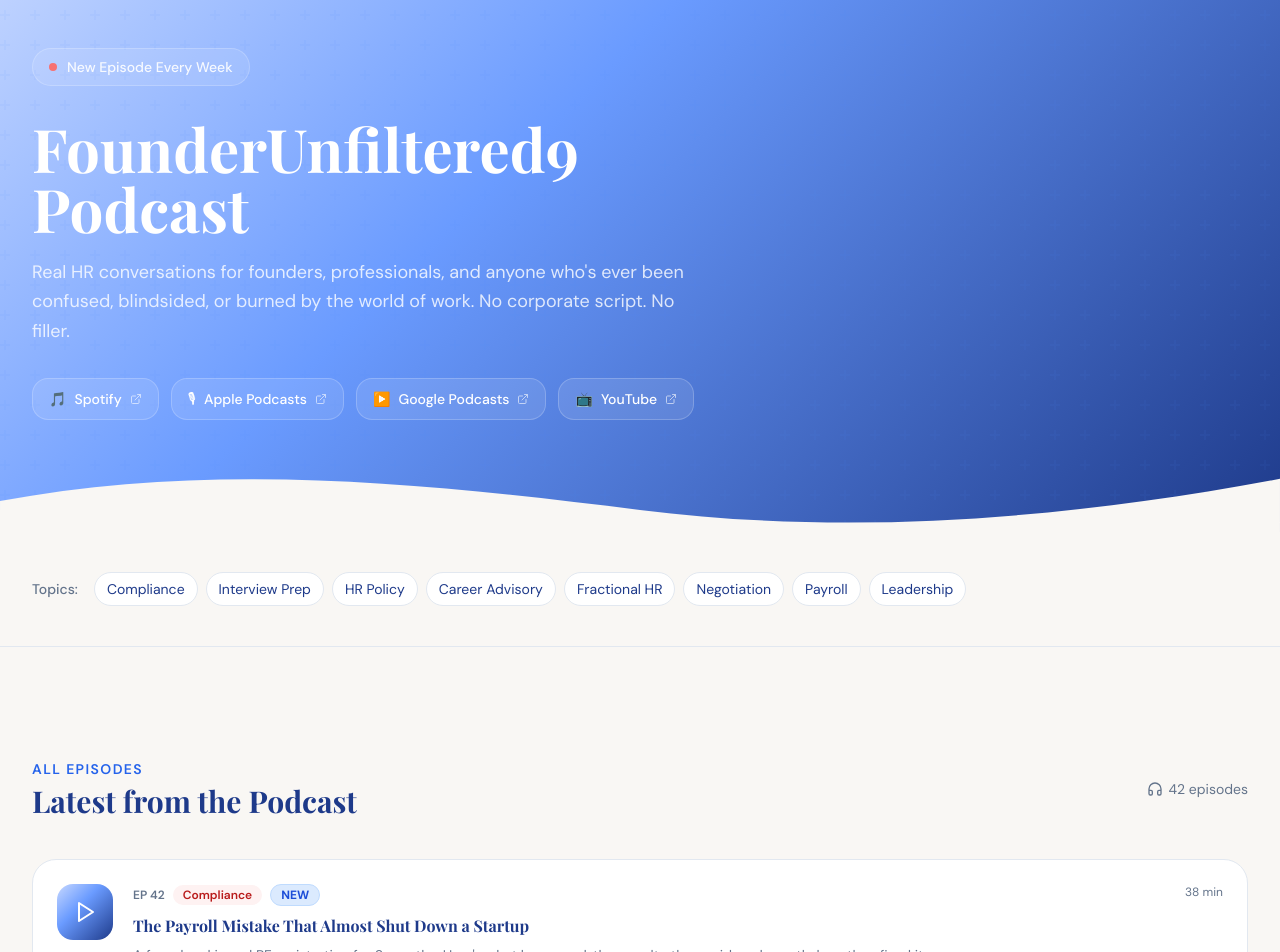
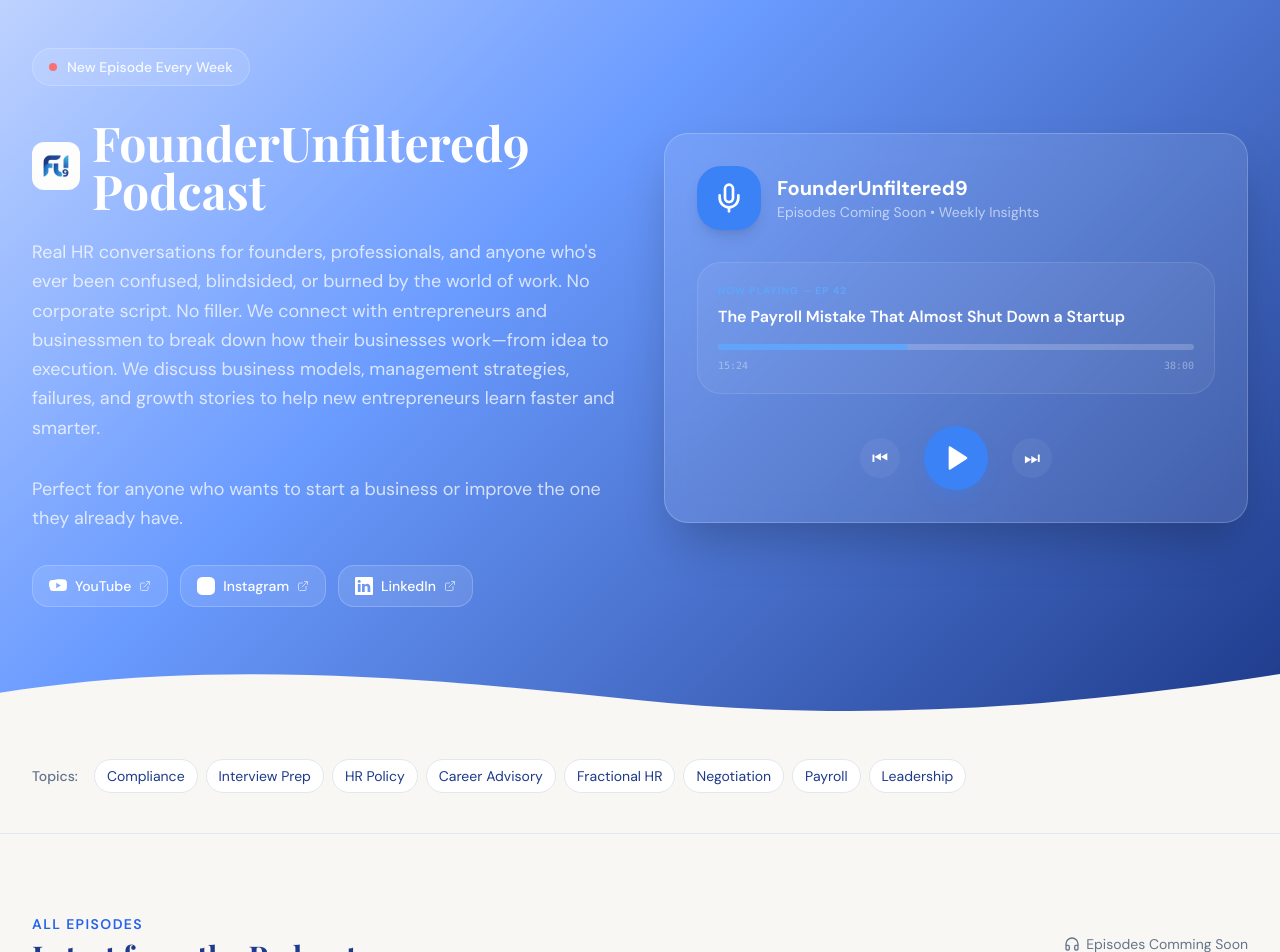
Before and after one commit to chroonicaa-byte/3rd_test, a Next.js app: page /podcast in a window 1280 px wide. Shown: the part 80-1032 px from the top of the page. Built offline with nearby package versions, Linux system fonts and the light colour scheme.

Commit message:
New changes on podcast

```diff
--- a/src/app/podcast/page.tsx
+++ b/src/app/podcast/page.tsx
@@ -1,5 +1,6 @@
 import type { Metadata } from 'next'
 import Link from 'next/link'
+import Image from 'next/image'
 import { ArrowRight, Headphones, Calendar, ExternalLink, Play, Mic } from 'lucide-react'
 
 export const metadata: Metadata = { title: 'Podcast – FounderUnfiltered9' }
@@ -14,32 +15,77 @@
 ]
 
 const platforms = [
-  { name: 'Spotify', icon: '🎵', href: '#' },
-  { name: 'Apple Podcasts', icon: '🎙', href: '#' },
-  { name: 'Google Podcasts', icon: '▶️', href: '#' },
-  { name: 'YouTube', icon: '📺', href: '#' },
-]
+  {
+    name: "YouTube",
+    href: "#",
+    icon: (
+      <svg xmlns="http://www.w3.org/2000/svg" width="18" height="18" fill="currentColor" viewBox="0 0 16 16">
+        <path d="M8.051 1.999h.089c.822.003 4.987.033 6.11.335a2.01 2.01 0 0 1 1.415 1.42c.101.38.172.883.22 1.402.065.914.073 1.77.074 1.957v.075c-.001.194-.01 1.108-.082 2.06-.05.572-.124 1.14-.235 1.558a2.01 2.01 0 0 1-1.415 1.42c-1.16.312-5.569.334-6.18.335h-.142c-.309 0-1.587-.006-2.927-.052-1.11-.049-2.167-.128-2.654-.26a2.01 2.01 0 0 1-1.415-1.419c-.111-.417-.185-.986-.235-1.558A31 31 0 0 1 0 7.68v-.123c.002-.215.01-.958.064-1.778.048-.519.119-1.023.22-1.402a2.01 2.01 0 0 1 1.415-1.42c.487-.13 1.544-.21 2.654-.26A100 100 0 0 1 7.858 2zM6.4 5.209v4.818l4.157-2.408z"/>
+      </svg>
+    ),
+  },
+  {
+    name: "Instagram",
+    href: "#",
+    icon: (
+      <svg xmlns="http://www.w3.org/2000/svg" width="18" height="18" fill="currentColor" viewBox="0 0 16 16">
+        <path d="M8 0C5.829 0 5.556.01 4.703.048 3.85.088 3.269.222 2.76.42a3.9 3.9 0 0 0-1.417.923A3.9 3.9 0 0 0 .42 2.76C.222 3.268.087 3.85.048 4.7.01 5.555 0 5.827 0 8.001c0 2.172.01 2.444.048 3.297.04.852.174 1.433.372 1.942.205.526.478.972.923 1.417.444.445.89.719 1.416.923.51.198 1.09.333 1.942.372C5.555 15.99 5.827 16 8 16s2.444-.01 3.298-.048c.851-.04 1.434-.174 1.943-.372a3.9 3.9 0 0 0 1.416-.923c.445-.445.718-.891.923-1.417.197-.509.332-1.09.372-1.942C15.99 10.445 16 10.173 16 8s-.01-2.445-.048-3.299c-.04-.851-.175-1.433-.372-1.941a3.9 3.9 0 0 0-.923-1.417A3.9 3.9 0 0 0 13.24.42c-.51-.198-1.092-.333-1.943-.372C10.443.01 10.172 0 7.998 0z"/>
+      </svg>
+    ),
+  },
+  {
+    name: "LinkedIn",
+    href: "#",
+    icon: (
+      <svg xmlns="http://www.w3.org/2000/svg" width="18" height="18" fill="currentColor" viewBox="0 0 16 16">
+        <path d="M0 1.146C0 .513.526 0 1.175 0h13.65C15.474 0 16 .513 16 1.146v13.708c0 .633-.526 1.146-1.175 1.146H1.175C.526 16 0 15.487 0 14.854zM4.943 13.394V6.169H2.542v7.225h2.401zM3.742 5.182c.837 0 1.358-.554 1.358-1.248-.015-.709-.52-1.248-1.342-1.248S2.4 3.226 2.4 3.934c0 .694.521 1.248 1.327 1.248zm4.908 8.212V9.359c0-.216.016-.432.08-.586.173-.431.568-.878 1.232-.878.869 0 1.216.662 1.216 1.634v3.865h2.401V9.25c0-2.22-1.184-3.252-2.764-3.252-1.274 0-1.845.7-2.165 1.193V6.169h-2.4c.03.678 0 7.225 0 7.225z"/>
+      </svg>
+    ),
+  },
+];
 
 const topics = ['Compliance', 'Interview Prep', 'HR Policy', 'Career Advisory', 'Fractional HR', 'Negotiation', 'Payroll', 'Leadership']
 
 export default function PodcastPage() {
   return (
     <>
-      {/* Hero */}
+      {/* Hero Section with Player */}
       <section className="bg-brand-gradient pt-32 pb-28 relative overflow-hidden">
-        <div className="absolute inset-0 bg-hero-pattern" />
+        <div className="absolute inset-0 bg-hero-pattern opacity-10" />
         <div className="container mx-auto px-4 sm:px-6 lg:px-8 relative z-10">
-          <div className="max-w-2xl">
+
+          <div className="grid lg:grid-cols-2 gap-12 items-center">
+
+            {/* LEFT SIDE: Text Content */}
+            <div>
               <div className="inline-flex items-center gap-2.5 px-4 py-2 rounded-full bg-white/10 border border-white/20 text-white/90 text-sm font-medium mb-8">
                 <span className="w-2 h-2 rounded-full bg-red-400 animate-pulse" />
                 New Episode Every Week
               </div>
-            <h1 className="heading-hero mb-5">
-              FounderUnfiltered9<br />Podcast
+
+              <div className="flex items-center gap-3 mb-6">
+                <Image
+                  src="/LOGO.png"
+                  alt="FounderUnfiltered Logo"
+                  width={48}
+                  height={48}
+                  className="rounded-lg"
+                />
+                <h1 className="text-4xl lg:text-5xl font-bold text-white leading-tight">
+                  FounderUnfiltered9 Podcast
                 </h1>
-            <p className="text-white/80 text-lg leading-relaxed mb-8">
+              </div>
+
+              {/* <p className="text-white/80 text-lg leading-relaxed mb-8 max-w-lg">
                 Real HR conversations for founders, professionals, and anyone who's ever been confused, blindsided, or burned by the world of work. No corporate script. No filler.
+              </p> */}
+                <p className="text-white/75 text-lg leading-relaxed mb-8">
+                Real HR conversations for founders, professionals, and anyone who's ever been confused, blindsided, or burned by the world of work. No corporate script. No filler.
+                We connect with entrepreneurs and businessmen to break down how their businesses work—from idea to execution. We discuss business models, management strategies, failures, and growth stories to help new entrepreneurs learn faster and smarter.</p>
+                <p className="text-white/75 text-lg leading-relaxed mb-8">
+              Perfect for anyone who wants to start a business or improve the one they already have.
               </p>
+
               <div className="flex flex-wrap gap-3">
                 {platforms.map((p) => (
                   <a key={p.name} href={p.href}
@@ -50,9 +96,59 @@
                 ))}
               </div>
             </div>
+
+            {/* RIGHT SIDE: Podcast Player UI */}
+            <div className="bg-white/10 backdrop-blur-md border border-white/20 rounded-3xl p-8 text-white shadow-2xl">
+              <div className="flex items-center gap-4 mb-8">
+                <div className="w-16 h-16 rounded-2xl bg-blue-500 flex items-center justify-center shadow-lg">
+                  <Mic className="h-8 w-8 text-white" />
                 </div>
+                <div>
+                  <div className="font-bold text-xl">FounderUnfiltered9</div>
+                  <div className="text-sm text-white/60">Episodes Coming Soon • Weekly Insights</div>
+                </div>
+              </div>
+
+              <div className="p-5 bg-white/5 rounded-2xl mb-8 border border-white/10">
+                <div className="text-[10px] uppercase tracking-widest text-blue-400 font-bold mb-2">
+                  Now Playing — EP 42
+                </div>
+                <div className="font-semibold text-base mb-4 leading-snug">
+                  The Payroll Mistake That Almost Shut Down a Startup
+                </div>
+
+                <div className="space-y-2">
+                  <div className="flex items-center gap-3">
+                    <div className="flex-1 h-1.5 bg-white/20 rounded-full overflow-hidden">
+                      <div className="h-full w-2/5 bg-blue-400 rounded-full" />
+                    </div>
+                  </div>
+                  <div className="flex justify-between text-[10px] text-white/40 font-mono">
+                    <span>15:24</span>
+                    <span>38:00</span>
+                  </div>
+                </div>
+              </div>
+
+              <div className="flex items-center justify-center gap-6">
+                <button className="w-10 h-10 rounded-full bg-white/5 flex items-center justify-center hover:bg-white/20 transition-all">
+                  <span className="text-lg">⏮</span>
+                </button>
+                <button className="w-16 h-16 rounded-full bg-blue-500 flex items-center justify-center hover:bg-blue-600 hover:scale-105 transition-all shadow-lg shadow-blue-500/25">
+                  <Play className="h-7 w-7 text-white fill-current ml-1" />
+                </button>
+                <button className="w-10 h-10 rounded-full bg-white/5 flex items-center justify-center hover:bg-white/20 transition-all">
+                  <span className="text-lg">⏭</span>
+                </button>
+              </div>
+            </div>
+
+          </div>
+        </div>
+
+        {/* Decorative Wave Bottom */}
         <div className="absolute bottom-0 left-0 right-0">
-          <svg viewBox="0 0 1440 80" fill="none">
+          <svg viewBox="0 0 1440 80" fill="none" preserveAspectRatio="none" className="w-full h-[60px]">
             <path d="M0 80L1440 80L1440 20C1200 65 960 85 720 55C480 25 240 0 0 45Z" fill="#F9F7F4" />
           </svg>
         </div>
@@ -72,16 +168,16 @@
         </div>
       </section>
 
-      {/* Episodes */}
-      <section className="section-pad bg-background">
+      {/* Episodes List */}
+      <section className="py-20 bg-background">
         <div className="container mx-auto px-4 sm:px-6 lg:px-8">
           <div className="flex items-center justify-between mb-10">
             <div>
               <p className="text-blue-600 text-sm font-semibold tracking-widest uppercase mb-1">All Episodes</p>
-              <h2 className="heading-lg">Latest from the Podcast</h2>
+              <h2 className="text-3xl font-bold text-foreground">Latest from the Podcast</h2>
             </div>
             <div className="flex items-center gap-1.5 text-sm text-muted-foreground">
-              <Headphones className="h-4 w-4" /> 42 episodes
+              <Headphones className="h-4 w-4" /> Episodes Comming Soon
             </div>
           </div>
 
@@ -98,7 +194,7 @@
                       <span className={`px-2.5 py-0.5 rounded-full text-xs font-semibold ${ep.topicColor}`}>{ep.topic}</span>
                       {ep.isNew && <span className="px-2.5 py-0.5 rounded-full text-xs font-bold bg-blue-100 text-blue-700 border border-blue-200">NEW</span>}
                     </div>
-                    <h3 className="font-display font-bold text-foreground group-hover:text-blue-700 transition-colors mb-1.5">{ep.title}</h3>
+                    <h3 className="text-lg font-bold text-foreground group-hover:text-blue-700 transition-colors mb-1.5">{ep.title}</h3>
                     <p className="text-muted-foreground text-sm leading-relaxed line-clamp-2">{ep.desc}</p>
                   </div>
                   <div className="flex flex-col items-end gap-2 shrink-0 pl-4">
@@ -113,11 +209,11 @@
       </section>
 
       {/* Paid sessions */}
-      <section className="section-pad bg-white">
+      <section className="py-20 bg-white">
         <div className="container mx-auto px-4 sm:px-6 lg:px-8">
           <div className="text-center mb-12">
             <p className="text-blue-600 text-sm font-semibold tracking-widest uppercase mb-3">Go Deeper</p>
-            <h2 className="heading-xl mb-4">Turn Listening Into Action</h2>
+            <h2 className="text-4xl font-bold mb-4">Turn Listening Into Action</h2>
             <p className="text-muted-foreground text-lg max-w-xl mx-auto">
               Heard something on the podcast that applies to you? Book a paid session and go deep on your specific challenge.
             </p>
@@ -125,19 +221,19 @@
 
           <div className="grid lg:grid-cols-2 gap-8 max-w-4xl mx-auto">
             <div className="bg-brand-gradient rounded-2xl p-10 text-white relative overflow-hidden">
-              <div className="absolute inset-0 bg-hero-pattern" />
+              <div className="absolute inset-0 bg-hero-pattern opacity-20" />
               <div className="relative z-10">
                 <div className="w-12 h-12 rounded-xl bg-white/20 flex items-center justify-center mb-5">
                   <Calendar className="h-6 w-6 text-white" />
                 </div>
-                <h3 className="font-display text-2xl font-bold mb-3">Founder HR Strategy Session</h3>
+                <h3 className="text-2xl font-bold mb-3">Founder HR Strategy Session</h3>
                 <p className="text-white/80 leading-relaxed mb-6 text-sm">
                   1-on-1 with the podcast host. Bring your specific HR challenge — walk away with a concrete action plan.
                 </p>
                 <div className="flex items-center justify-between mb-6 p-4 bg-white/10 rounded-xl border border-white/20">
                   <div>
                     <div className="text-white/70 text-xs font-semibold">60-minute session</div>
-                    <div className="font-display text-3xl font-bold">₹2,500</div>
+                    <div className="text-3xl font-bold">₹2,500</div>
                   </div>
                   <div className="text-right text-xs text-white/50">Limited slots<br />per week</div>
                 </div>
@@ -153,13 +249,13 @@
               <div className="w-12 h-12 rounded-xl bg-blue-50 border border-blue-200 flex items-center justify-center mb-5">
                 <Mic className="h-6 w-6 text-blue-600" />
               </div>
-              <h3 className="font-display text-2xl font-bold mb-3">Workplace Problem Clinic</h3>
+              <h3 className="text-2xl font-bold mb-3">Workplace Problem Clinic</h3>
               <p className="text-muted-foreground leading-relaxed mb-6 text-sm">
                 Submit your anonymous HR challenge. Get featured on the podcast and receive a private written consultation with real advice.
               </p>
               <div className="p-4 bg-white rounded-xl border border-border mb-6">
                 <div className="text-xs font-semibold text-muted-foreground mb-1">Per submission</div>
-                <div className="font-display text-3xl font-bold text-foreground">₹1,500</div>
+                <div className="text-3xl font-bold text-foreground">₹1,500</div>
               </div>
               <Link href="/contact"
                 className="inline-flex items-center gap-2 px-6 py-3 rounded-xl border-2 border-blue-700 text-blue-800 font-semibold text-sm hover:bg-blue-700 hover:text-white transition-all"
```
Lines whose indentation alone changed are shown as unchanged.
